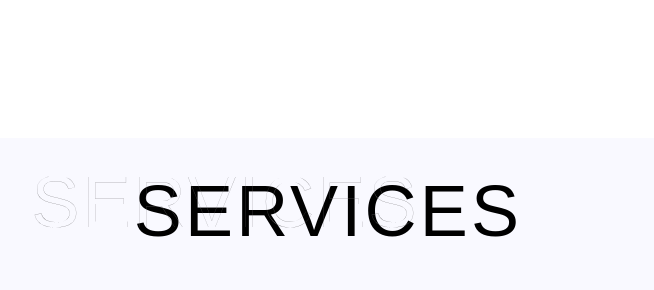
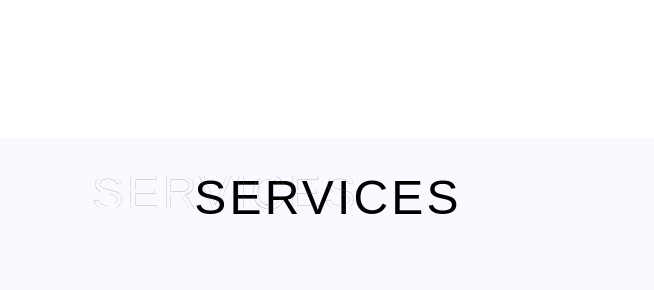
Before and after one commit to SaudRD/saudrd.github.io, a plain HTML site: page index.html in a window 1280 px wide. Shown: the part 662-952 px from the top of the page, without its empty margins (312-966 px from the left). Drawn offline with Linux system fonts and the light colour scheme; a script that the page names is missing; a web font is replaced by a local one.

Commit message:
Update test.css

```diff
--- a/test.css
+++ b/test.css
@@ -293,7 +293,7 @@ nav {
 .section2 .Services {
   background-color: #f9f9ff;
   text-transform: uppercase;
-  font-size: 4.5em;
+  font-size: 3em;
   letter-spacing: 0.2rem;
   text-align: center;
   position: relative;
@@ -577,11 +577,11 @@ nav {
   text-align: justify;
   padding-left: 0.2rem;
 }
-@media screen and (max-width: 375px) {
+@media all and (max-width: 375px) and (min-width: 520px), (min-width: 1151px) {
   .section2 .Services {
     padding-bottom: 50px;
     width: 100%;
-    font-size: 2rem;
+    font-size: clamp(0.5rem, 10vw, 3rem);
   }
 }
 
```
